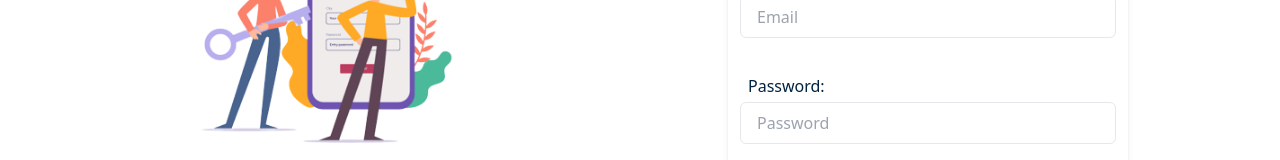
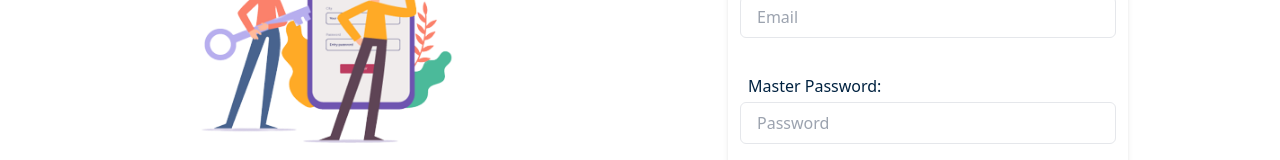
Before and after one commit to AwaabSingh/Encrypt, a React (Create React App) app: page /register in a window 1280 px wide. Shown: the part 406-566 px from the top of the page. Built offline with nearby package versions, Linux system fonts and the light colour scheme.

Commit message:
fe logic done

```diff
--- a/src/pages/Login.jsx
+++ b/src/pages/Login.jsx
@@ -28,8 +28,6 @@ const Login = () => {
 		if (isSuccess || user) {
 			navigate('/dashboard');
 		}
-
-
 	}, [user, isError, isSuccess, message, navigate, dispatch]);
 
 	const onChange = (e) => {
@@ -84,7 +82,7 @@ const Login = () => {
 						</label>
 						<label className='flex flex-col '>
 							<span className='text-darkBlue px-2 py-1 font-meduim'>
-								Password:{' '}
+								Master Password:{' '}
 							</span>
 							<input
 								type='password'
--- a/src/pages/Register.jsx
+++ b/src/pages/Register.jsx
@@ -53,13 +53,13 @@ const Register = () => {
 			<div className=' max-w-6xl flex container mx-auto items-center justify-between md:flex-row  py-8  my-5 flex-col'>
 				{/* Imag */}
 				<div className='md:w-1/2 md:self-center'>
-					<img src='img/pm-reg.png' alt=''  />
+					<img src='img/pm-reg.png' alt='' />
 				</div>
 				{/* Form */}
 				<div className=' md:w-1/2 '>
 					<form
 						onSubmit={onSubmit}
-						className=' flex flex-col py-10 space-y-3  mx-auto px-3 rounded-xl md:space-y-6   md:w-[400px] bg-white shadow-md'
+						className=' flex flex-col py-10 space-y-3  mx-auto px-3 rounded-xl md:space-y-6 w-[350px]  md:w-[400px] bg-white shadow-md'
 					>
 						<h1 className='text-center py-3 font-semibold text-xl text-secondaryBlue'>
 							Create Your Free Account!
@@ -96,7 +96,7 @@ const Register = () => {
 						</label>
 						<label className='flex flex-col '>
 							<span className='text-darkBlue px-2 py-1 font-meduim'>
-								Password:{' '}
+								Master Password:{' '}
 							</span>
 							<input
 								type='password'
```
